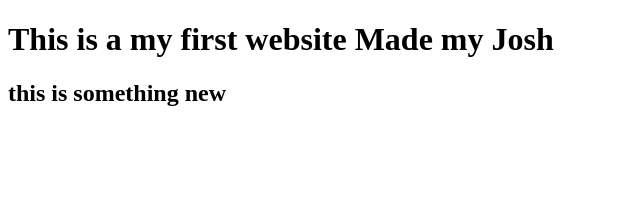
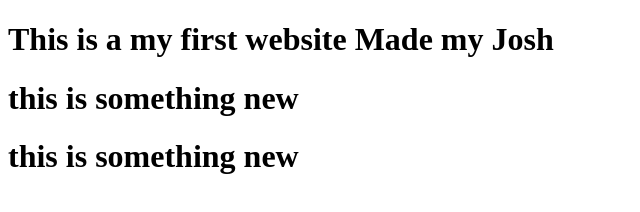
Before and after one commit to JoshDilipkumarPatel/mY-FIRST-WEB, a plain HTML site: page index.html in a window 1280 px wide. Shown: the whole page, without its empty margins (0-640 px from the left). Drawn offline with Linux system fonts and the light colour scheme.

Commit message:
I am First

```diff
--- a/index.html
+++ b/index.html
@@ -6,7 +6,7 @@
 <body>
 
 <h1>This is a my first website Made my Josh </h1>
-<h2>this is something new</h2>
-
+<h1>this is something new</h1>
+<h1>this is something new</h1>
 </body>
 </html>
```
